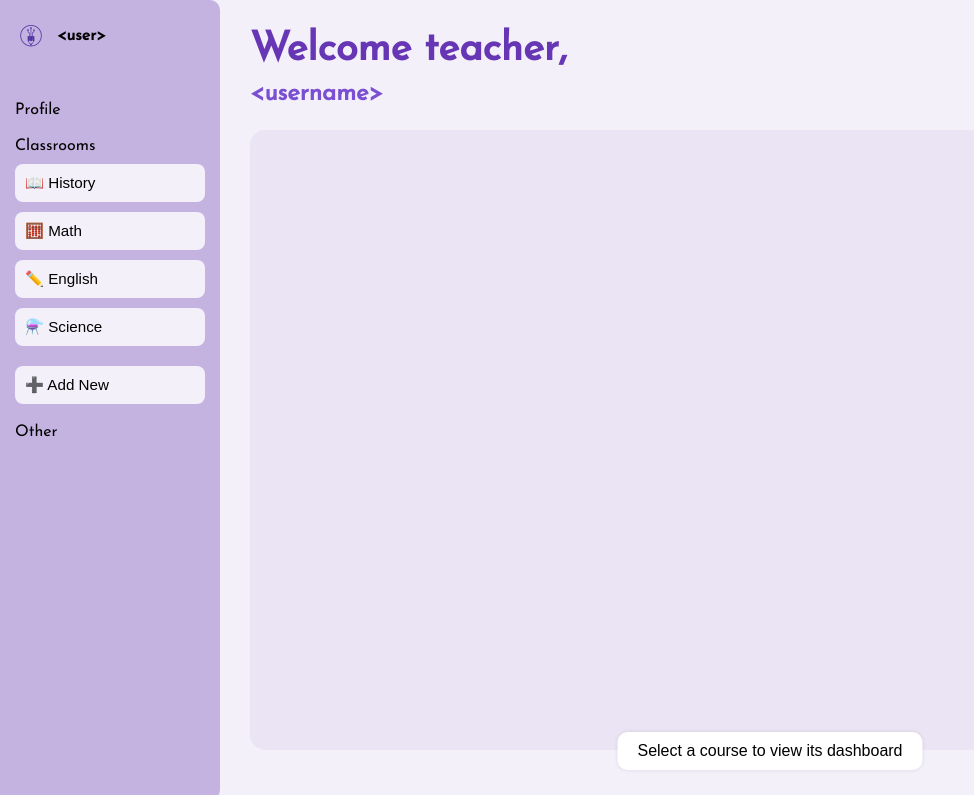
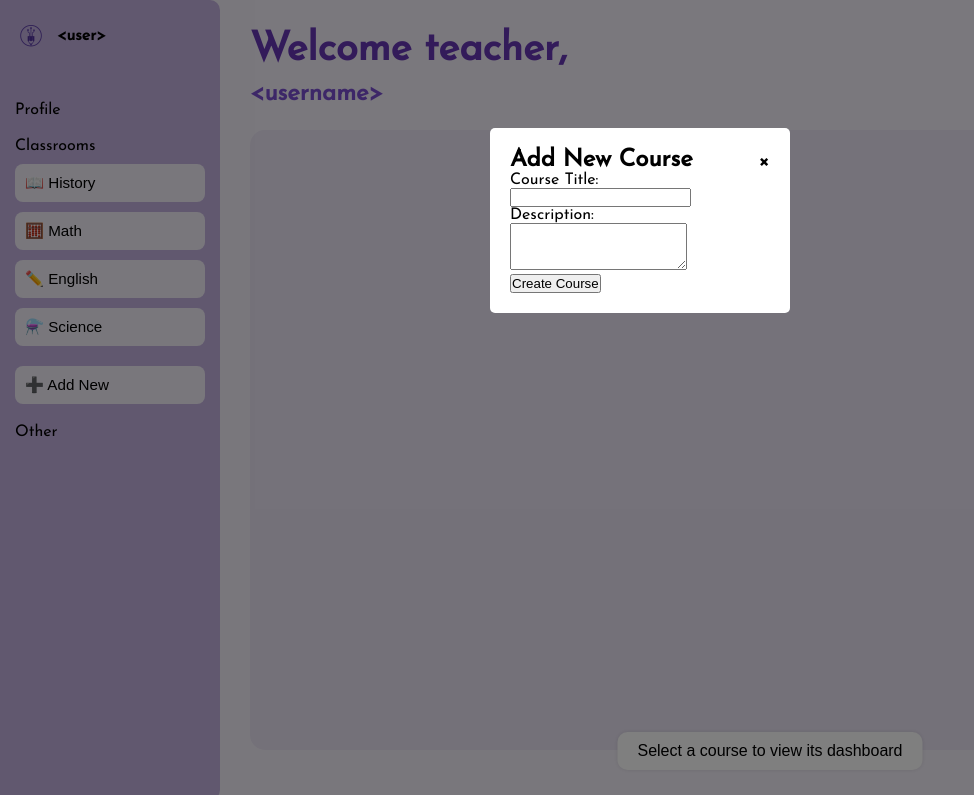
Before and after one commit to Trevorcofc/aiedu, a plain HTML site: page src/pages/teacher_dash/index.html in a window 1280 px wide. Both pictures are taken after a click on the button "➕ Add New". Shown: the top 795 px of the page, without its empty margins (0-974 px from the left). Drawn offline with Linux system fonts and the light colour scheme.

Commit message:
Update style.css

```diff
--- a/src/pages/teacher_dash/style.css
+++ b/src/pages/teacher_dash/style.css
@@ -174,3 +174,30 @@ body {
   width: 90px; /* adjust size */
   height: auto;
 }
+/* Basic modal styles */
+.modal {
+  display: none;
+  position: fixed;
+  z-index: 1000;
+  left: 0;
+  top: 0;
+  width: 100%;
+  height: 100%;
+  overflow: auto;
+  background-color: rgba(0,0,0,0.5);
+}
+
+.modal-content {
+  background-color: #fff;
+  margin: 10% auto;
+  padding: 20px;
+  width: 300px;
+  border-radius: 5px;
+  font-family: 'Josefin Sans', sans-serif;
+}
+
+.close-btn {
+  float: right;
+  font-size: 24px;
+  cursor: pointer;
+}
```
